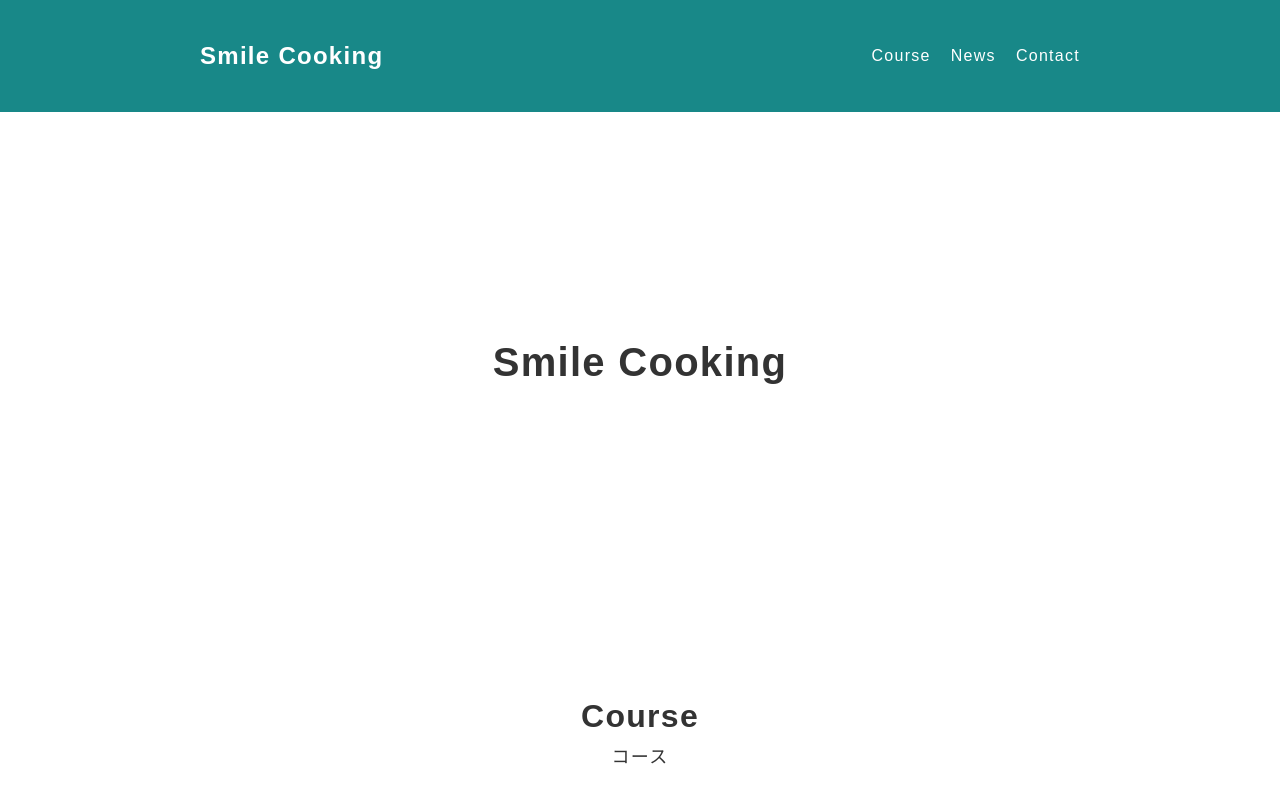
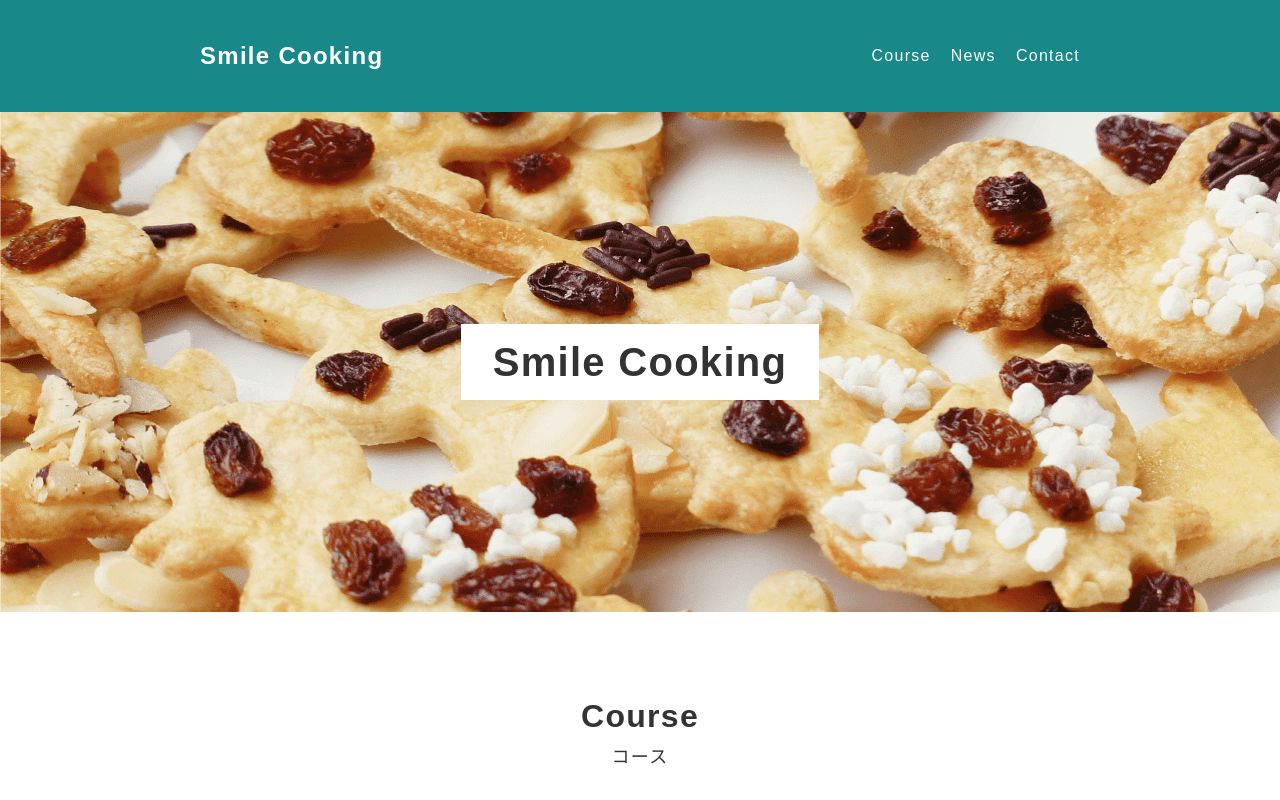
Before and after one commit to KH3210/SmileCooking, a plain HTML site: page index.html in a window 1280 px wide. Shown: the top 800 px of the page. Drawn offline with Linux system fonts and the light colour scheme.

Commit message:
Update style.css

```diff
--- a/css/style.css
+++ b/css/style.css
@@ -76,7 +76,7 @@ html{
 .firstView{
     width: 100%;
     height: 500px;
-    background-image: url(./image/FV.png);
+    background-image: url(../image/FV.png);
     background-size: cover;
     background-position: center;
     background-repeat: no-repeat;
```
